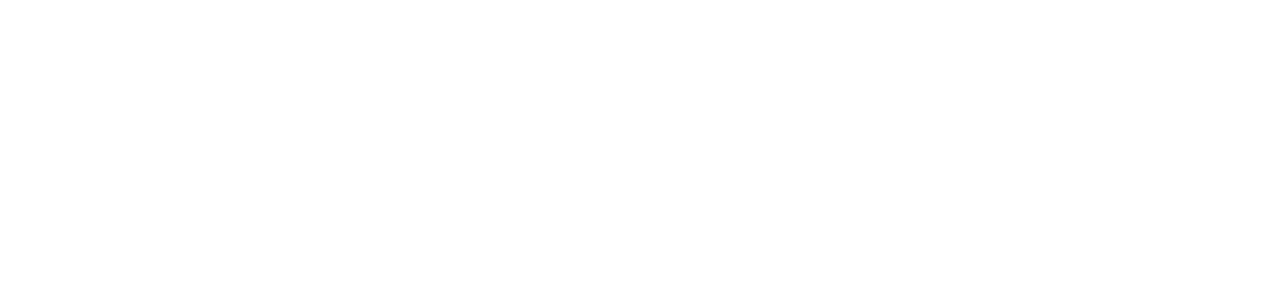
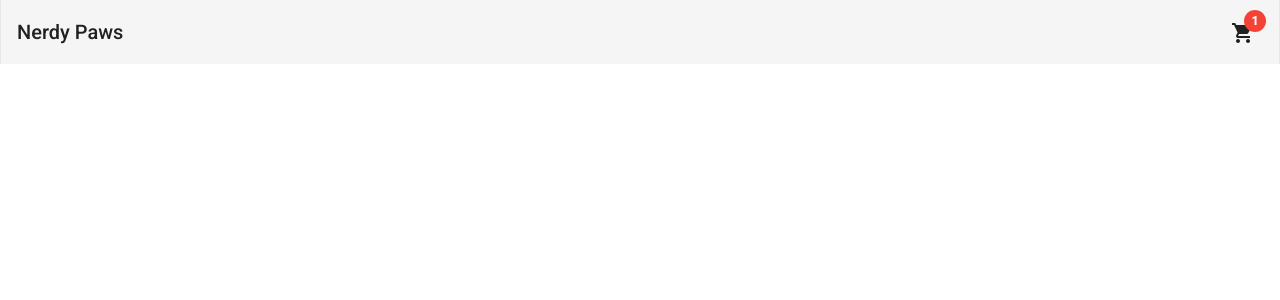
Before and after one commit to VladConstantinescu02/WAD-Project, an Angular app: page / in a window 1280 px wide. Shown: the top 300 px of the page. Built offline with nearby package versions, Linux system fonts and the light colour scheme.

Commit message:
Started implementing Homepage

```diff
--- a/src/app/app.component.ts
+++ b/src/app/app.component.ts
@@ -3,7 +3,7 @@
 @Component({
   selector: 'app-root',
   template: `
-
+  <app-header></app-header>
   `,
   styles: []
 })
--- a/src/app/app.module.ts
+++ b/src/app/app.module.ts
@@ -17,10 +17,12 @@
 import { AppRoutingModule } from './app-routing.module';
 import { AppComponent } from './app.component';
 import { BrowserAnimationsModule } from '@angular/platform-browser/animations';
+import { HeaderComponent } from './components/header/header.component';
 
 @NgModule({
   declarations: [
-    AppComponent
+    AppComponent,
+    HeaderComponent
   ],
   imports: [
     BrowserModule,
--- /dev/null
+++ b/src/app/components/header/header.component.html
@@ -0,0 +1,24 @@
+<mat-toolbar class="max-w-7xl mx-auto border-x justify-between">
+    <a routerLink ="home">Nerdy Paws</a>
+    <button mat-icon-button [matMenuTriggerFor]="menu">
+    <mat-icon
+        [matBadge]="1"
+        matBadgeColor="warn"
+        >shopping_cart</mat-icon>
+    </button>
+    <mat-menu #menu="matMenu">
+        <div class="p-3 divide-y divide-solid">
+            <div class="pb-3 flex justify-between">
+                <span class="mr-16"> 1 Items</span>
+                <a routerLink="cart">View Cart</a>
+            </div>
+            <div class="py-3">
+               <div class="flex justify-between font-light mb-2">
+                Keyboard x 1
+                <span class="font-bold">{{'150'|currency}}</span>
+            </div>
+            </div>
+
+        </div>
+    </mat-menu>
+</mat-toolbar>
--- /dev/null
+++ b/src/app/components/header/header.component.ts
@@ -0,0 +1,14 @@
+import { Component, OnInit } from '@angular/core';
+
+@Component({
+  selector: 'app-header',
+  templateUrl: './header.component.html',
+})
+export class HeaderComponent implements OnInit {
+
+  constructor() { }
+
+  ngOnInit(): void {
+  }
+
+}
```
